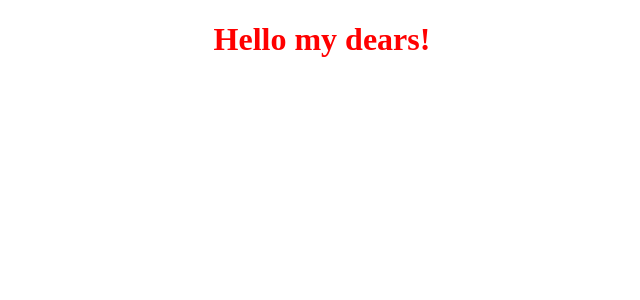
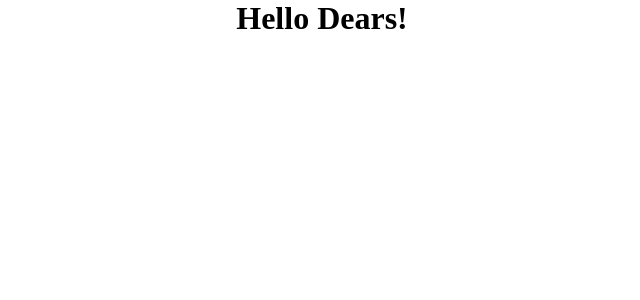
Before and after one commit to erfan-am/webpack, a React app: page / in a window 1280 px wide. Shown: the top 300 px of the page, without its empty margins (318-958 px from the left). Built offline with nearby package versions, Linux system fonts and the light colour scheme.

Commit message:
webpack eslint

```diff
--- a/src/components/App.js
+++ b/src/components/App.js
@@ -1,11 +1,11 @@
-import React from 'react'
-import style from './App.scss';
+import React from 'react';
+
 const App = () => {
     return (
-        <div className={style.app}>
-            <h1>Hello my dears!</h1>
+        <div>
+            <h1>Hello Dears!</h1>
         </div>
-    )
-}
+    );
+};
 
-export default App
+export default App;
--- a/src/components/App.scss
+++ /dev/null
@@ -1,5 +0,0 @@
-.app{
-    color: red;
-    width: 100%;
-    text-align: center;
-}
--- a/src/index.js
+++ b/src/index.js
@@ -1,5 +1,6 @@
 import React from 'react';
 import ReactDOM from 'react-dom';
 import App from './components/App';
-import  './index.scss';
-ReactDOM.render(<App/>,document.getElementById('app'))
+import './index.scss';
+import { BrowserRouter } from 'react-router-dom';
+ReactDOM.render(<BrowserRouter><App/></BrowserRouter>, document.getElementById('app'));
--- a/src/index.scss
+++ b/src/index.scss
@@ -1,5 +1,11 @@
+*{
+    box-sizing: border-box;
+    margin: 0;
+    padding: 0;
+}
 body{
     box-sizing: border-box;
     padding: 0;
     margin: 0;
+    text-align: center;
 }
--- a/webpack.config.js
+++ b/webpack.config.js
@@ -9,11 +9,9 @@ module.exports={
     },
     module:{
         rules:[
-           { test:/\.js$/,
+           { test:/\.(js|jsx)$/,
             exclude:/node_modules/,
-            use:{
-                loader:"babel-loader"
-            }
+            use:['babel-loader','eslint-loader']
            },
            {
             test: /\.(s*)css$/i,
```
Also changed, not shown: package.json (+8 -2 lines), 2 other files (tests, documents, lock files or other folders).
